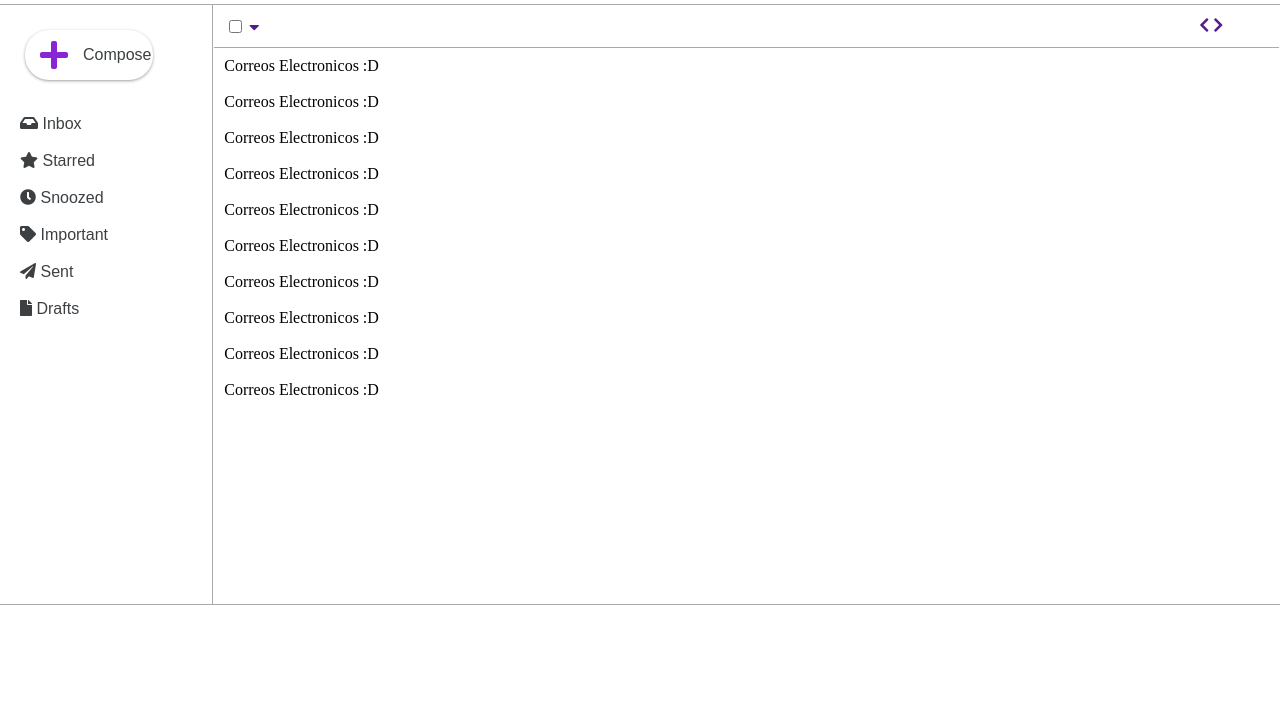
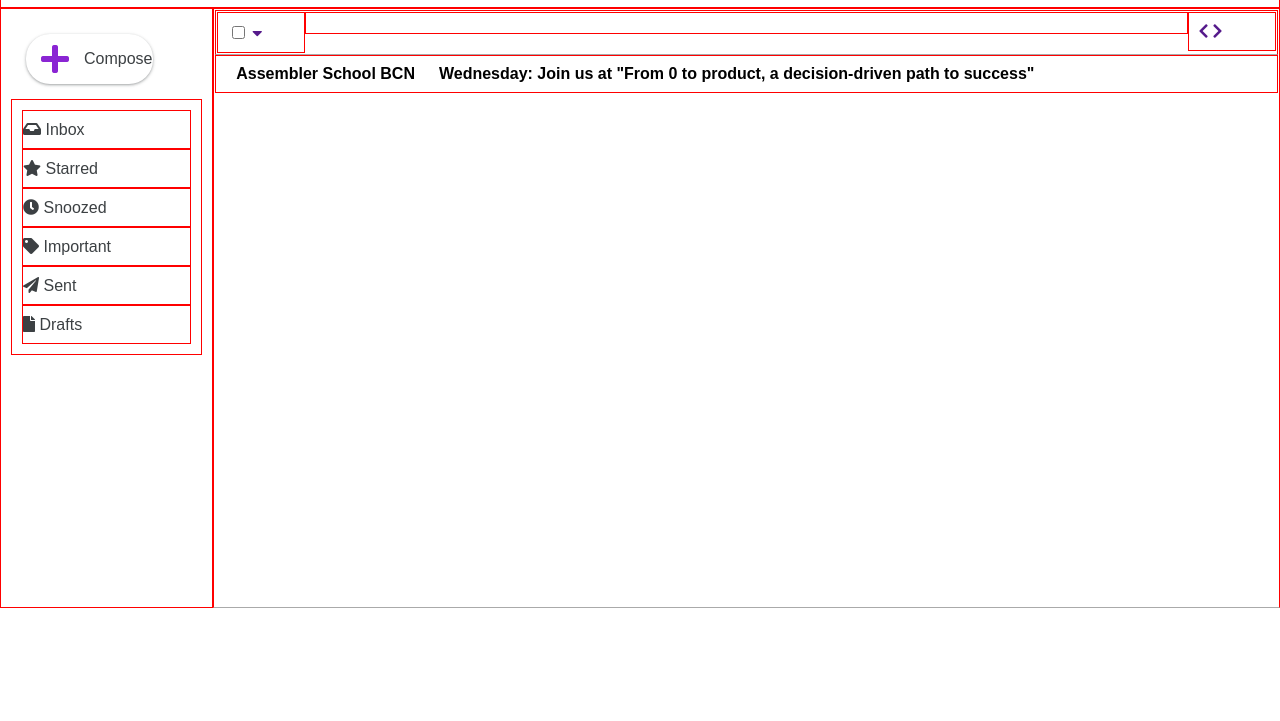
Before and after one commit to wsierra010/Gestor_Correo, a plain HTML site: page index.html in a window 1280 px wide. Shown: the part 79-800 px from the top of the page. Drawn offline with Linux system fonts and the light colour scheme.

Commit message:
Prototype Article Mail

```diff
--- a/index.html
+++ b/index.html
@@ -95,18 +95,10 @@
             </article>
         </section>
         <section class="main__mails">
-            <ul>
-                <li class="col-xs-12">Correos Electronicos :D</li>
-                <li class="col-xs-12">Correos Electronicos :D</li>
-                <li class="col-xs-12">Correos Electronicos :D</li>
-                <li class="col-xs-12">Correos Electronicos :D</li>
-                <li class="col-xs-12">Correos Electronicos :D</li>
-                <li class="col-xs-12">Correos Electronicos :D</li>
-                <li class="col-xs-12">Correos Electronicos :D</li>
-                <li class="col-xs-12">Correos Electronicos :D</li>
-                <li class="col-xs-12">Correos Electronicos :D</li>
-                <li class="col-xs-12">Correos Electronicos :D</li>
-            </ul>
+            <article id="mail" class="main__mailArticle col-xs-12">
+                <h2 class="texto">Assembler School BCN</h2>
+                <p class="texto">Wednesday: Join us at "From 0 to product, a decision-driven path to success"</p>
+            </article>
         </section>
     </main>
 </body>
--- a/style.css
+++ b/style.css
@@ -78,7 +78,7 @@ table {
 [class*="col-"]{
 	float:left;
 	width:100%;
-	/* border:1px solid red; */
+	border:1px solid red;
 	padding:10px;
 }
 
@@ -233,6 +233,14 @@ main article {}
     border-bottom: 1px solid rgba(87, 87, 87, 0.5);
 }
 
+.texto{
+    font-weight: 600;
+    padding: 20px 0;
+    margin: 0 10px;
+    display: inline;
+    font-family: 'Montserrat', sans-serif;
+    /* border: 1px solid red; */
+}
 /* aside */
 aside{
     /* background-color: hotpink; */
```
